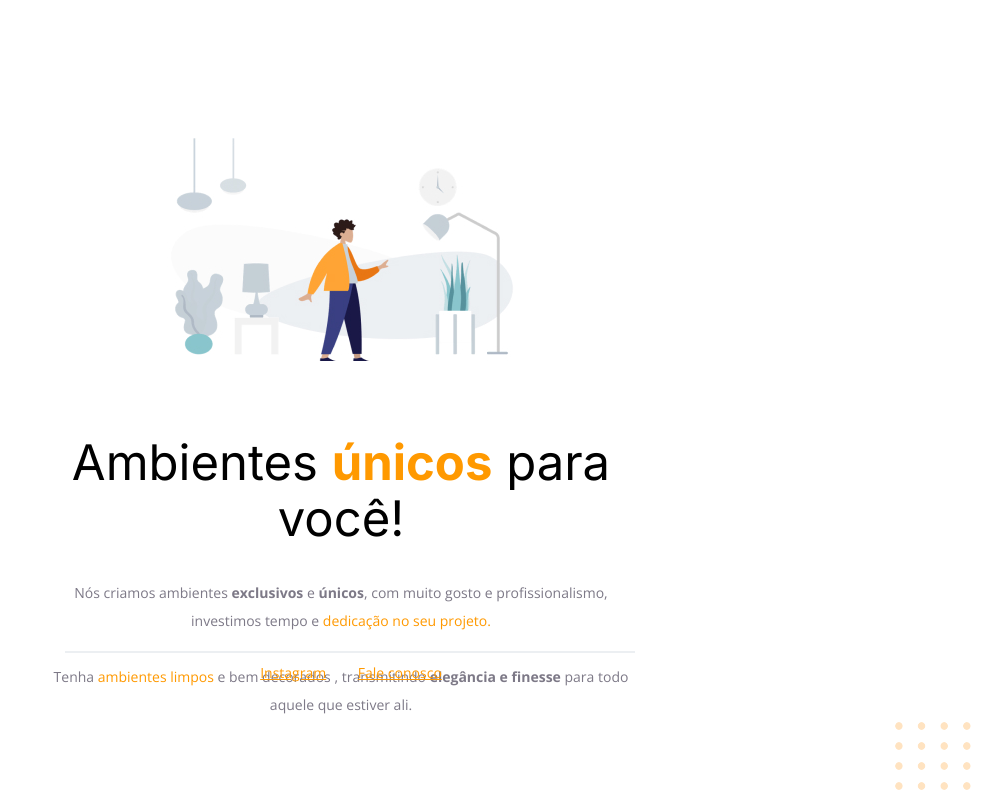
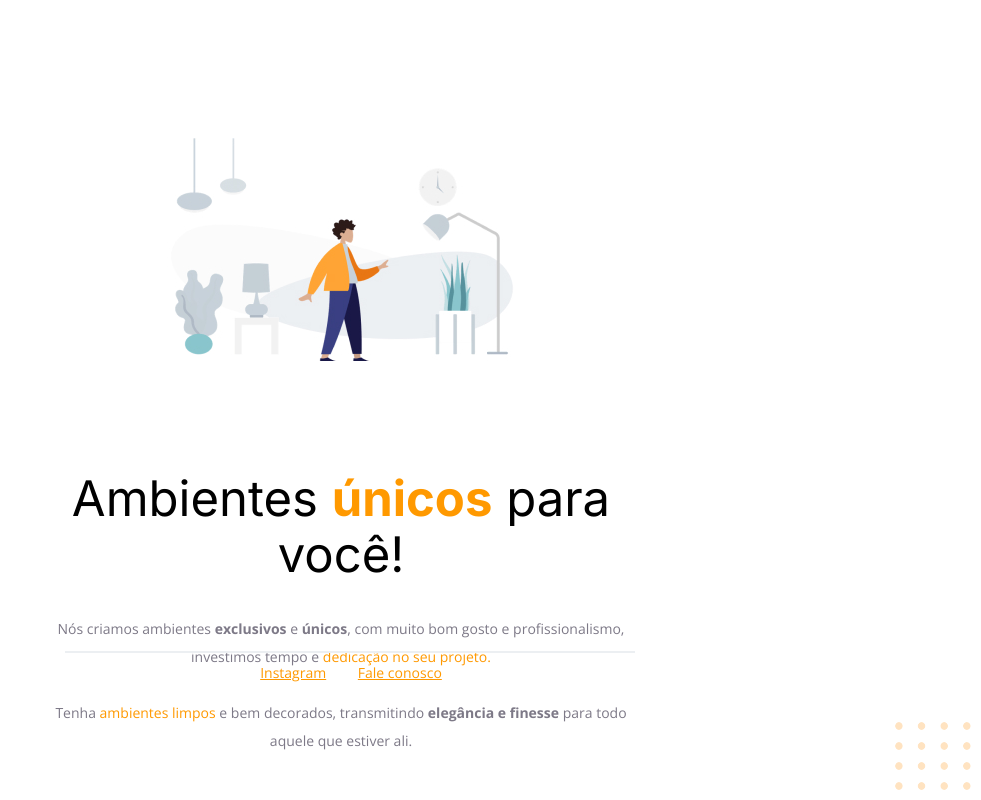
Before and after one commit to Clara-Pacheco/Desafio_Rocketseat--Fase01_Explorer--Corrigindo_Bugs1, a plain HTML site: page index.html in a window 1280 px wide. Shown: the whole page, without its empty margins (299-1280 px from the left). Drawn offline with nearby package versions, Linux system fonts and the light colour scheme.

Commit message:
Final adjustments related to position bug fixes

```diff
--- a/index.html
+++ b/index.html
@@ -30,11 +30,11 @@
         <h1>Ambientes <span>únicos</span> para você!</h1>
         <p>
           Nós criamos ambientes <strong>exclusivos</strong> e <strong>únicos</strong>, com muito
-          gosto e profissionalismo, investimos tempo e
+          bom gosto e profissionalismo, investimos tempo e
           <span>dedicação no seu projeto.</span>
           <br />
           <br />
-          Tenha <span>ambientes limpos</span> e bem decorados , transmitindo
+          Tenha <span>ambientes limpos</span> e bem decorados, transmitindo
           <strong>elegância e finesse</strong>
           para todo aquele que estiver ali.
         </p>
--- a/style.css
+++ b/style.css
@@ -16,13 +16,8 @@ body {
 
 }
 
-.drawing {
-
-    margin-bottom: 72px;
-
-}
-
 h1 {
+  margin-top: 108px;
   font-family: "Inter", sans-serif;
   font-size: 49px;
   line-height: 56px;
```
